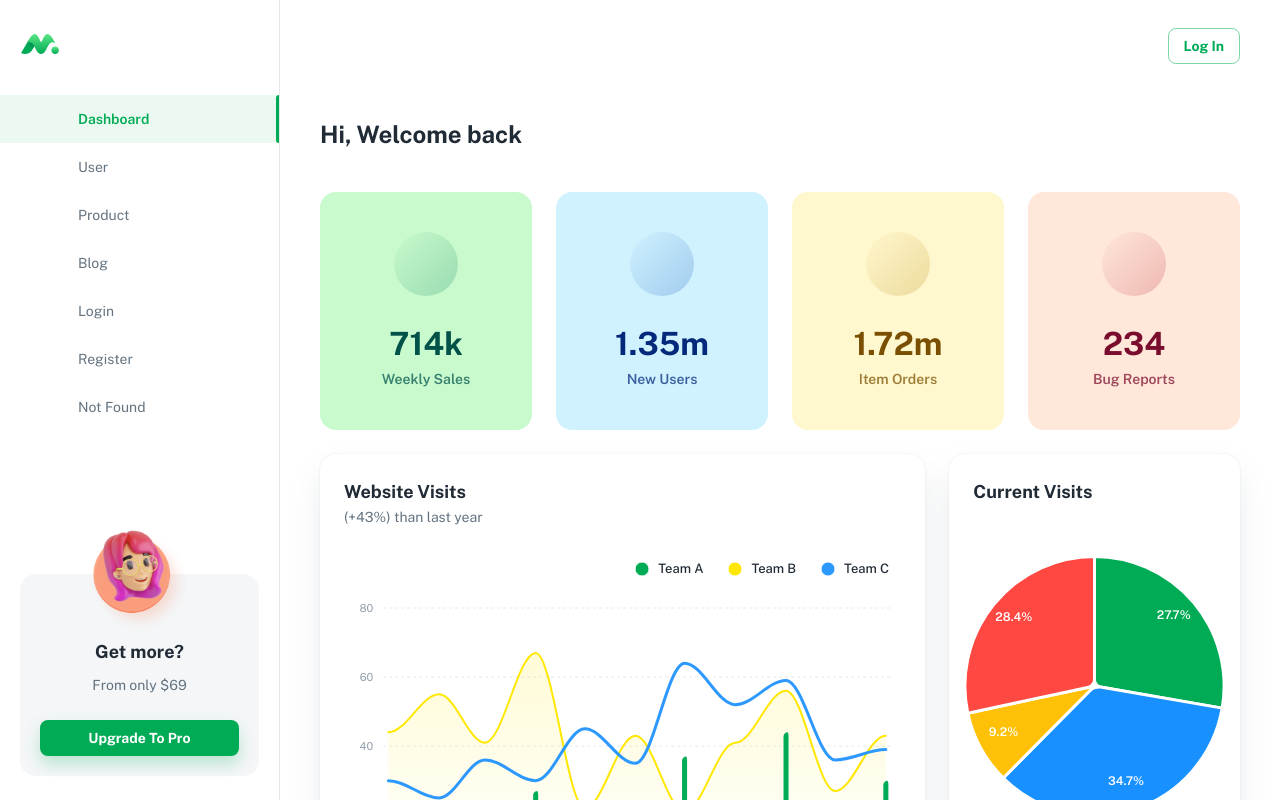
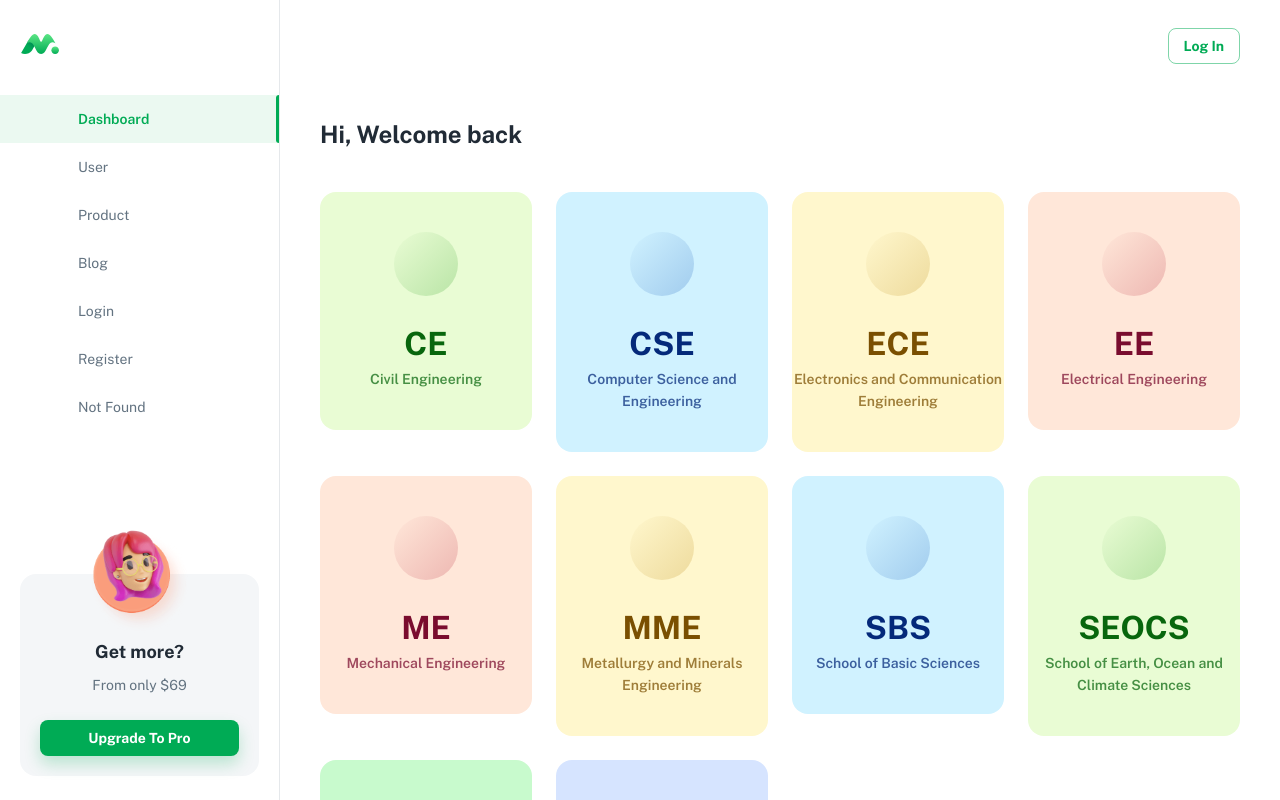
Before and after one commit to shrirangpdeshmukh/ARP_React, a React (Create React App) app: page /app in a window 1280 px wide. Built offline with nearby package versions, Linux system fonts and the light colour scheme; a web font is replaced by a local one.

Commit message:
Added Cards

```diff
--- a/package.json
+++ b/package.json
@@ -38,8 +38,14 @@
     "@emotion/react": "^11.4.1",
     "@emotion/styled": "^11.3.0",
     "@iconify/icons-ant-design": "^1.1.0",
+    "@iconify/icons-bi": "^1.1.9",
+    "@iconify/icons-bx": "^1.1.2",
+    "@iconify/icons-eos-icons": "^1.1.8",
     "@iconify/icons-eva": "^1.1.0",
+    "@iconify/icons-gis": "^1.1.4",
+    "@iconify/icons-healthicons": "^1.1.6",
     "@iconify/icons-ic": "^1.1.10",
+    "@iconify/icons-uil": "^1.1.1",
     "@iconify/react": "^3.0.1",
     "@mui/lab": "^5.0.0-alpha.47",
     "@mui/material": "^5.0.0",
--- /dev/null
+++ b/src/components/_dashboard/app/AppCard.js
@@ -0,0 +1,83 @@
+import { Icon } from '@iconify/react';
+
+import outlineComputer from '@iconify/icons-ic/outline-computer';
+import processorIcon from '@iconify/icons-uil/processor';
+import toolFilled from '@iconify/icons-ant-design/tool-filled';
+import lightningChargeFill from '@iconify/icons-bi/lightning-charge-fill';
+import buildingIcon from '@iconify/icons-uil/building';
+import bxMeteor from '@iconify/icons-bx/bx-meteor';
+import scienceOutlined from '@iconify/icons-eos-icons/science-outlined';
+import earthAmericaO from '@iconify/icons-gis/earth-america-o';
+import humanResoruces from '@iconify/icons-healthicons/human-resoruces';
+import bookIcon from '@iconify/icons-bi/book';
+// material
+import { alpha, styled } from '@mui/material/styles';
+import { Card, Typography } from '@mui/material';
+
+// prop type
+
+import PropTypes from 'prop-types';
+
+// ----------------------------------------------------------------------
+
+const RootStyle = styled(Card)(({ theme, color }) => ({
+  boxShadow: 'none',
+  textAlign: 'center',
+  padding: theme.spacing(5, 0),
+  color: theme.palette[color].darker,
+  backgroundColor: theme.palette[color].lighter
+}));
+
+const IconWrapperStyle = styled('div')(({ theme, color }) => ({
+  margin: 'auto',
+  display: 'flex',
+  borderRadius: '50%',
+  alignItems: 'center',
+  width: theme.spacing(8),
+  height: theme.spacing(8),
+  justifyContent: 'center',
+  marginBottom: theme.spacing(3),
+  color: theme.palette[color].dark,
+  backgroundImage: `linear-gradient(135deg, ${alpha(theme.palette[color].dark, 0)} 0%, ${alpha(
+    theme.palette[color].dark,
+    0.24
+  )} 100%)`
+}));
+
+// ----------------------------------------------------------------------
+
+const iconMap = new Map([
+  ['cse', outlineComputer],
+  ['ee', lightningChargeFill],
+  ['ece', processorIcon],
+  ['me', toolFilled],
+  ['mme', bxMeteor],
+  ['ce', buildingIcon],
+  ['sbs', scienceOutlined],
+  ['seocs', earthAmericaO],
+  ['shssm', humanResoruces],
+  ['other', bookIcon]
+]);
+
+// ----------------------------------------------------------------------
+
+export default function AppCard({ color, icon, title, subtitle }) {
+  return (
+    <RootStyle color={color}>
+      <IconWrapperStyle color={color}>
+        <Icon icon={iconMap.get(icon)} width={24} height={24} />
+      </IconWrapperStyle>
+      <Typography variant="h3">{title}</Typography>
+      <Typography variant="subtitle2" sx={{ opacity: 0.72 }}>
+        {subtitle}
+      </Typography>
+    </RootStyle>
+  );
+}
+
+AppCard.propTypes = {
+  color: PropTypes.string.isRequired,
+  icon: PropTypes.string.isRequired,
+  title: PropTypes.string,
+  subtitle: PropTypes.string
+};
--- a/src/components/_dashboard/app/index.js
+++ b/src/components/_dashboard/app/index.js
@@ -10,3 +10,4 @@ export { default as AppTasks } from './AppTasks';
 export { default as AppTrafficBySite } from './AppTrafficBySite';
 export { default as AppWebsiteVisits } from './AppWebsiteVisits';
 export { default as AppWeeklySales } from './AppWeeklySales';
+export { default as AppCard } from './AppCard';
--- /dev/null
+++ b/src/data.js
@@ -0,0 +1,27 @@
+export const branches = [
+  { color: 'success', icon: 'ce', title: 'CE', subtitle: 'Civil Engineering' },
+  { color: 'info', icon: 'cse', title: 'CSE', subtitle: 'Computer Science and Engineering' },
+  {
+    color: 'warning',
+    icon: 'ece',
+    title: 'ECE',
+    subtitle: 'Electronics and Communication Engineering'
+  },
+  { color: 'error', icon: 'ee', title: 'EE', subtitle: 'Electrical Engineering' },
+  { color: 'error', icon: 'me', title: 'ME', subtitle: 'Mechanical Engineering' },
+  { color: 'warning', icon: 'mme', title: 'MME', subtitle: 'Metallurgy and Minerals Engineering' },
+  { color: 'info', icon: 'sbs', title: 'SBS', subtitle: 'School of Basic Sciences' },
+  {
+    color: 'success',
+    icon: 'seocs',
+    title: 'SEOCS',
+    subtitle: 'School of Earth, Ocean and Climate Sciences'
+  },
+  {
+    color: 'primary',
+    icon: 'shssm',
+    title: 'SHSS&M',
+    subtitle: 'School of Humanities, Social Sciences and Management'
+  },
+  { color: 'secondary', icon: 'other', title: 'Others', subtitle: 'IDT Courses' }
+];
--- a/src/pages/DashboardApp.js
+++ b/src/pages/DashboardApp.js
@@ -4,18 +4,18 @@ import { Box, Grid, Container, Typography } from '@mui/material';
 import Page from '../components/Page';
 import {
   AppTasks,
-  AppNewUsers,
-  AppBugReports,
-  AppItemOrders,
   AppNewsUpdate,
-  AppWeeklySales,
   AppOrderTimeline,
   AppCurrentVisits,
   AppWebsiteVisits,
   AppTrafficBySite,
   AppCurrentSubject,
-  AppConversionRates
+  AppConversionRates,
+  AppCard
 } from '../components/_dashboard/app';
+
+// data
+import { branches } from '../data';
 
 // ----------------------------------------------------------------------
 
@@ -27,18 +27,16 @@ export default function DashboardApp() {
           <Typography variant="h4">Hi, Welcome back</Typography>
         </Box>
         <Grid container spacing={3}>
-          <Grid item xs={12} sm={6} md={3}>
-            <AppWeeklySales />
-          </Grid>
-          <Grid item xs={12} sm={6} md={3}>
-            <AppNewUsers />
-          </Grid>
-          <Grid item xs={12} sm={6} md={3}>
-            <AppItemOrders />
-          </Grid>
-          <Grid item xs={12} sm={6} md={3}>
-            <AppBugReports />
-          </Grid>
+          {branches.map((branch) => (
+            <Grid item xs={12} sm={6} md={3} key={branch.title}>
+              <AppCard
+                color={branch.color}
+                icon={branch.icon}
+                title={branch.title}
+                subtitle={branch.subtitle}
+              />
+            </Grid>
+          ))}
 
           <Grid item xs={12} md={6} lg={8}>
             <AppWebsiteVisits />
```
Also changed, not shown: 1 other file (tests, documents, lock files or other folders).
